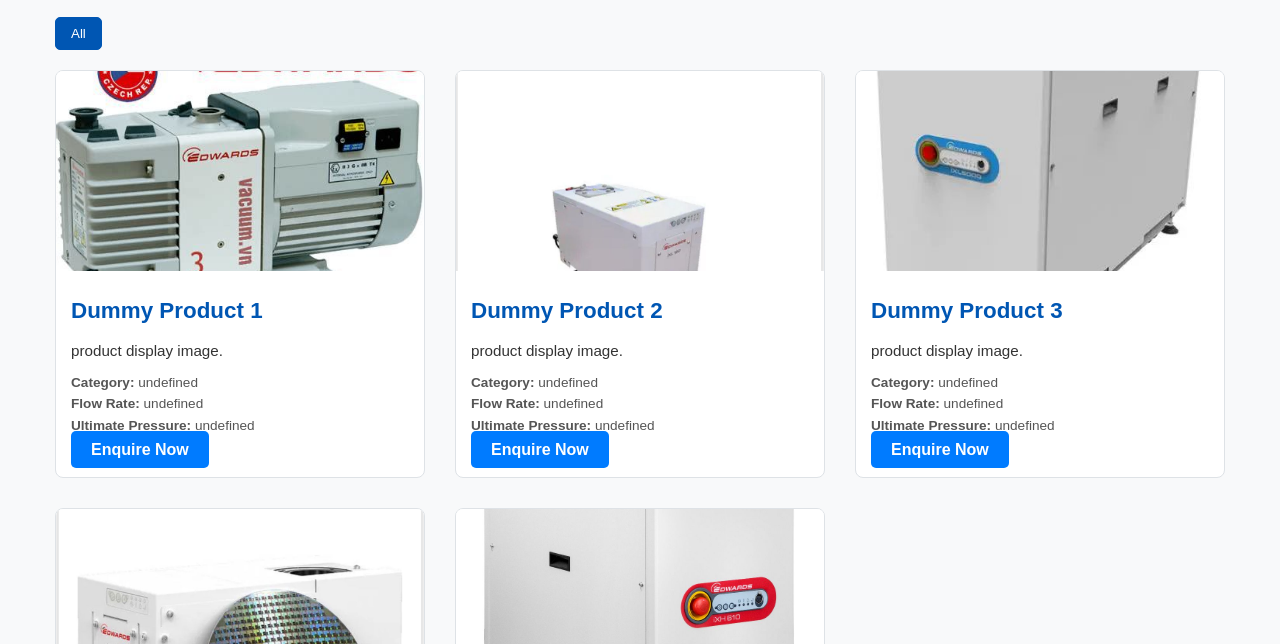
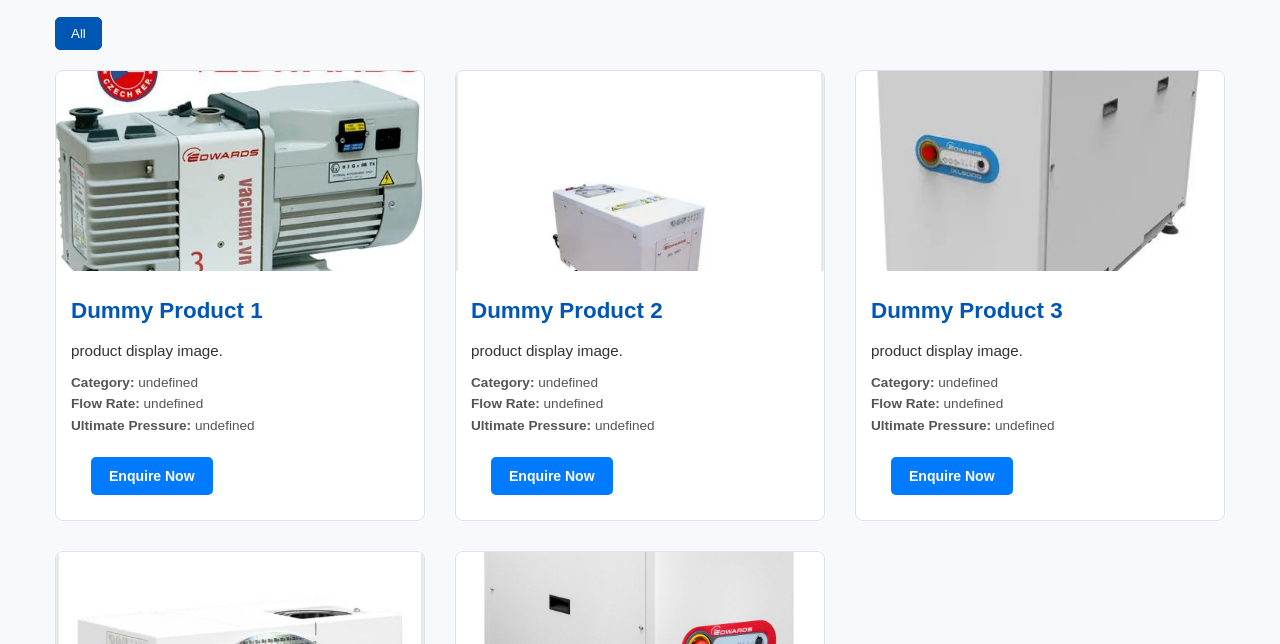
Before and after one commit to simra-i/techplusvietnam, a plain HTML site: page products.html in a window 1280 px wide. Shown: the part 156-800 px from the top of the page. Drawn offline with Linux system fonts and the light colour scheme; files whose address does not match are found by name.

Commit message:
Add files via upload

```diff
--- a/css/style.css
+++ b/css/style.css
@@ -350,3 +350,12 @@ body {
         grid-template-columns: 1fr;
     }
 }
+.btn-details {
+  margin-top: 20px;     /* space above the button */
+  margin-bottom: 10px;  /* space below */
+  margin-left: 20px;    /* space from left edge */
+  display: inline-block;
+  width: auto;
+  padding: 8px 18px;
+  font-size: 14px;
+}
```
